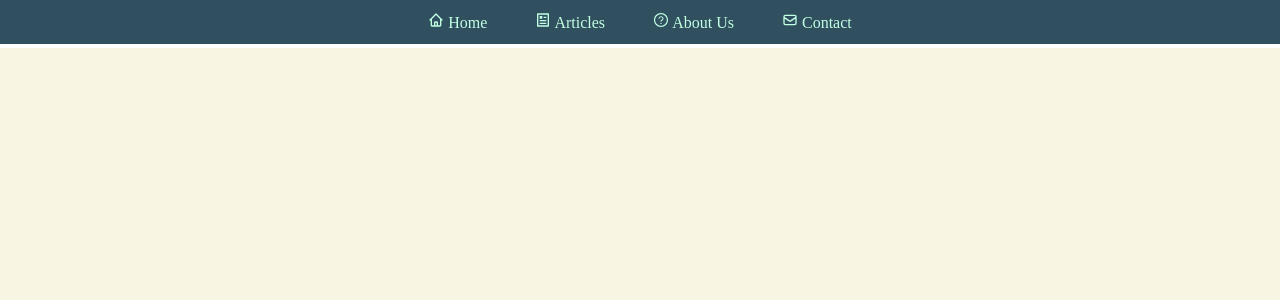
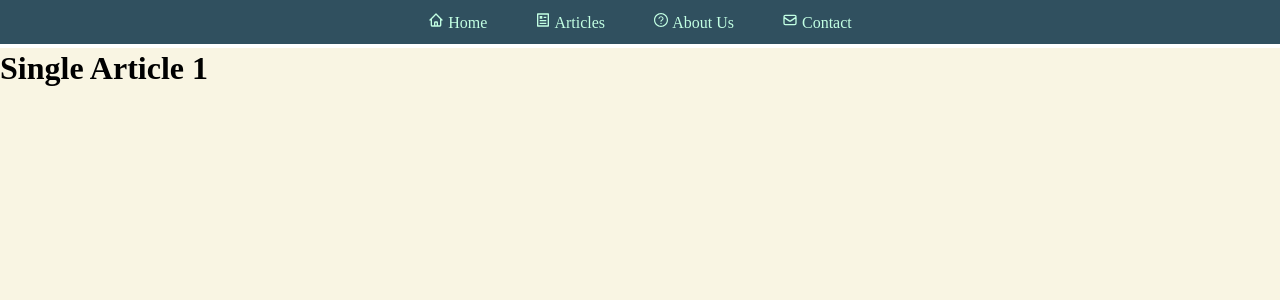
Before and after one commit to herculeshayer/grit-and-gain, a React (Create React App) app in the folder client/: page /Article/1 in a window 1280 px wide. Shown: the top 300 px of the page. Built offline with nearby package versions, Linux system fonts and the light colour scheme.

Commit message:
alter article route from articles to article-list

```diff
--- a/client/src/App.js
+++ b/client/src/App.js
@@ -21,8 +21,8 @@ function App() {
       <div style={mainOverlay}>
         <NavBar />
         <Route path="/" component={HomePage} exact />
-        <Route path="/Articles" component={Articles} />
-        <Route path="/Articles/:id" component={DisplayArticle} />
+        <Route path="/Articles-List" component={Articles} />
+        <Route path="/Article/:id" component={DisplayArticle} />
         <Route path="/About-Us" component={AboutUs} />
         <Route path="/Contact" component={Contact} />
       </div>
```
